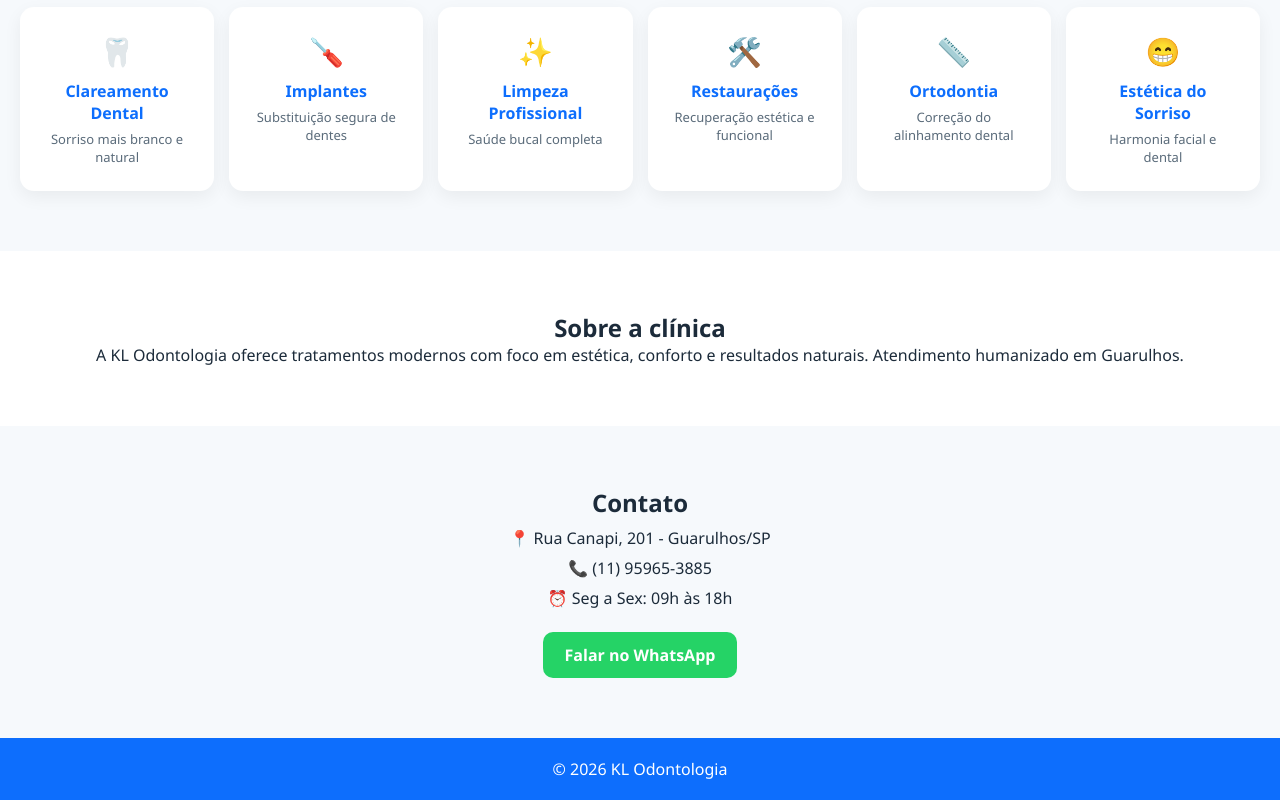
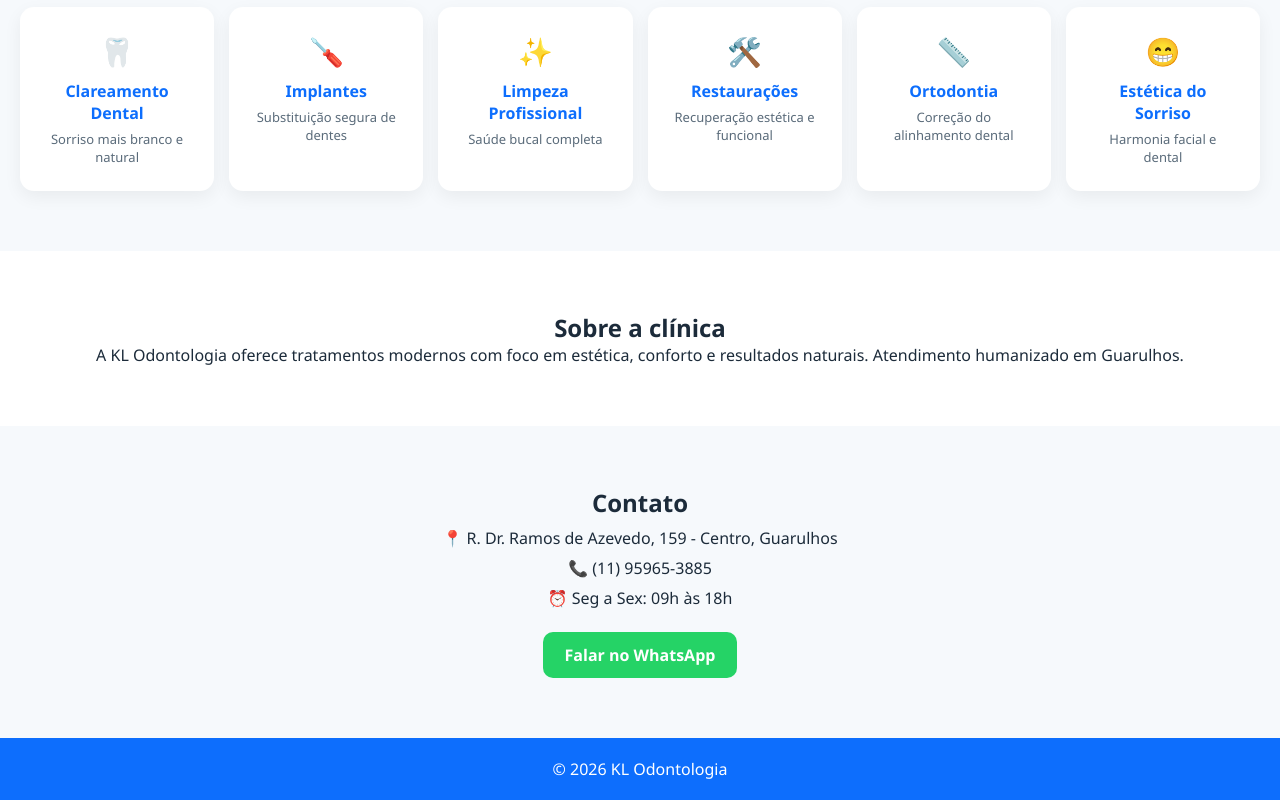
Before and after one commit to aryellbr/kl-odontologia, a plain HTML site: page index.html in a window 1280 px wide. Shown: the part 819-1619 px from the top of the page. Drawn offline with Linux system fonts and the light colour scheme.

Commit message:
Change contact address in index.html
Updated contact address in the info section.

```diff
--- a/index.html
+++ b/index.html
@@ -95,7 +95,7 @@
     <h2>Contato</h2>
 
     <div class="contact">
-      <p>📍 Rua Canapi, 201 - Guarulhos/SP</p>
+      <p>📍 R. Dr. Ramos de Azevedo, 159 - Centro, Guarulhos</p>
       <p>📞 (11) 95965-3885</p>
       <p>⏰ Seg a Sex: 09h às 18h</p>
     </div>
```
